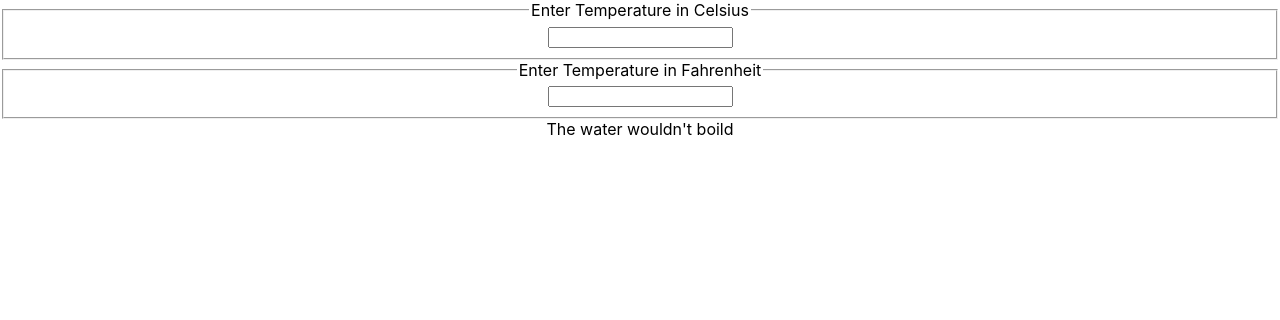
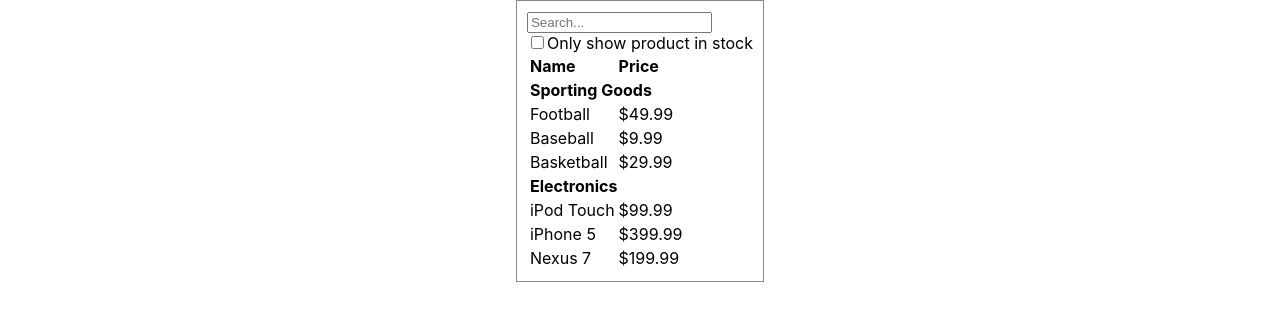
Before and after one commit to thanhdat011/react_beginer, a React (Create React App) app: page / in a window 1280 px wide. Shown: the top 320 px of the page. Built offline with nearby package versions, Linux system fonts and the light colour scheme.

Commit message:
Thinking In React

```diff
--- a/src/App.js
+++ b/src/App.js
@@ -10,6 +10,7 @@
 import Form from './Form/Form'
 import UncontrolComponent from './Form/UncontrolComponent'
 import Calculator from './Calculator/Calculator'
+import FilterableProductTable from './ThinkingInReact/FilterableProductTable'
 
 function App() {
   return (
@@ -24,7 +25,8 @@
       {/* <ProductList /> */}
       {/* <Form /> */}
       {/* <UncontrolComponent /> */}
-      <Calculator />
+      {/* <Calculator /> */}
+      <FilterableProductTable />
     </div>
   )
 }
--- /dev/null
+++ b/src/ThinkingInReact/FilterableProductTable.css
@@ -0,0 +1,7 @@
+.FilterableProductTable {
+  border: 1px solid #888;
+  width: fit-content;
+  margin: 0 auto;
+  text-align: left;
+  padding: 10px;
+}
--- /dev/null
+++ b/src/ThinkingInReact/FilterableProductTable.jsx
@@ -0,0 +1,54 @@
+import React, { Component } from 'react'
+import './FilterableProductTable.css'
+import ProductTable from './ProductTable'
+import SearchBar from './SearchBar'
+
+const productListMock = [
+  { category: 'Sporting Goods', price: '$49.99', stocked: true, name: 'Football' },
+  { category: 'Sporting Goods', price: '$9.99', stocked: true, name: 'Baseball' },
+  { category: 'Sporting Goods', price: '$29.99', stocked: false, name: 'Basketball' },
+  { category: 'Electronics', price: '$99.99', stocked: true, name: 'iPod Touch' },
+  { category: 'Electronics', price: '$399.99', stocked: false, name: 'iPhone 5' },
+  { category: 'Electronics', price: '$199.99', stocked: true, name: 'Nexus 7' }
+]
+const fetchApi = () => Promise.resolve(productListMock)
+export class FilterableProductTable extends Component {
+  constructor(props) {
+    super(props)
+
+    this.state = {
+      productList: [],
+      searchText: '',
+      inStock: false
+    }
+  }
+  componentDidMount() {
+    fetchApi().then((res) => {
+      this.setState({
+        productList: res
+      })
+    })
+  }
+  handleChange = (name) => (event) => {
+    if (name === 'searchText') {
+      this.setState({
+        searchText: event.target.value
+      })
+    } else {
+      this.setState({
+        inStock: event.target.checked
+      })
+    }
+  }
+  render() {
+    const { productList, searchText, inStock } = this.state
+    return (
+      <div className='FilterableProductTable'>
+        <SearchBar searchText={searchText} inStock={inStock} handleChange={this.handleChange} />
+        <ProductTable productList={productList} searchText={searchText} inStock={inStock} />
+      </div>
+    )
+  }
+}
+
+export default FilterableProductTable
--- /dev/null
+++ b/src/ThinkingInReact/ProductCategoryRow.jsx
@@ -0,0 +1,13 @@
+import React, { Component } from 'react'
+
+export class ProductCategoryRow extends Component {
+  render() {
+    return (
+      <tr>
+        <th colSpan={2}>{this.props.category}</th>
+      </tr>
+    )
+  }
+}
+
+export default ProductCategoryRow
--- /dev/null
+++ b/src/ThinkingInReact/ProductRow.jsx
@@ -0,0 +1,15 @@
+import React, { Component } from 'react'
+
+export class ProductRow extends Component {
+  render() {
+    const { name, price } = this.props.product
+    return (
+      <tr>
+        <td>{name}</td>
+        <td>{price}</td>
+      </tr>
+    )
+  }
+}
+
+export default ProductRow
--- /dev/null
+++ b/src/ThinkingInReact/ProductTable.jsx
@@ -0,0 +1,43 @@
+import React, { Component } from 'react'
+import ProductCategoryRow from './ProductCategoryRow'
+import ProductRow from './ProductRow'
+
+export class ProductTable extends Component {
+  render() {
+    const { productList, searchText, inStock } = this.props
+    let lastCategory = null
+    const rows = []
+    productList.forEach((productItem) => {
+      if (inStock && !productItem.stocked) {
+        return
+      }
+      if (productItem.name.toLowerCase().indexOf(searchText.toLowerCase()) === -1) {
+        return
+      }
+
+      if (productItem.category != lastCategory) {
+        rows.push(<ProductCategoryRow key={productItem.category} category={productItem.category} />)
+      }
+      rows.push(<ProductRow key={productItem.name} product={productItem} />)
+      lastCategory = productItem.category
+    })
+
+    return (
+      <table>
+        <thead>
+          <tr>
+            <th>Name</th>
+            <th>Price</th>
+          </tr>
+        </thead>
+        <tbody>
+          {rows}
+          {/* <ProductCategoryRow />
+          <ProductRow /> */}
+        </tbody>
+      </table>
+    )
+  }
+}
+
+export default ProductTable
--- /dev/null
+++ b/src/ThinkingInReact/SearchBar.jsx
@@ -0,0 +1,18 @@
+import React, { Component } from 'react'
+
+export class SearchBar extends Component {
+  render() {
+    const { searchText, inStock, handleChange } = this.props
+    return (
+      <form>
+        <input type='text' placeholder='Search...' value={searchText} onChange={handleChange('searchText')} />
+        <div>
+          <input type='checkbox' value={inStock} onChange={handleChange('inStock')} />
+          Only show product in stock
+        </div>
+      </form>
+    )
+  }
+}
+
+export default SearchBar
```
